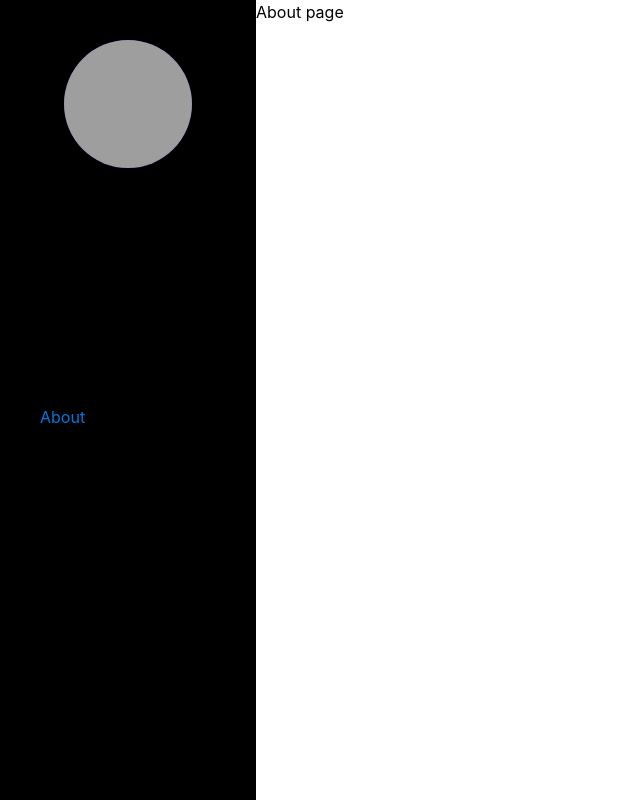
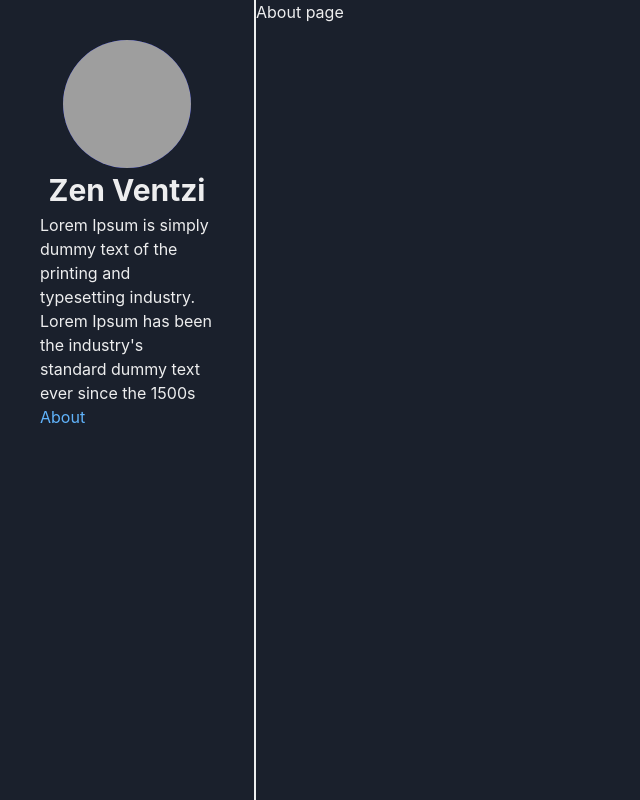
Before and after one commit to zenVentzi/blog, a Next.js app: page /about in a window 1280 px wide. Shown: the whole page, without its empty margins (0-640 px from the left). Built offline with nearby package versions, Linux system fonts and the light colour scheme; grey boxes are pictures that could not be loaded.

Commit message:
return to default theme colors

```diff
--- a/modules/common/layout/Sidebar.tsx
+++ b/modules/common/layout/Sidebar.tsx
@@ -1,9 +1,19 @@
-import { Box, Avatar, Flex, Text } from '@chakra-ui/react';
+import { Box, Avatar, Flex, Text, Button } from '@chakra-ui/react';
 import CustomLink from '../CustomLink';
 
 const Sidebar = () => {
   return (
-    <Box h="100%" w="100%" p="10" bg="black" boxShadow="10px 0 5px -2px white">
+    <Box
+      h="100%"
+      w="100%"
+      p="10"
+      // bg="black"
+      borderRight="2px"
+      // borderColor="white"
+      // shadow doesn't currently work because of grid
+      // boxShadow="10px 0 5px -2px red"
+      zIndex={1}
+    >
       <Flex direction="column" /* alignItems="center" */>
         <Avatar
           name="Zen Ventzi"
--- a/modules/common/theme.ts
+++ b/modules/common/theme.ts
@@ -1,12 +1,27 @@
-import { extendTheme } from '@chakra-ui/react';
+import { extendTheme, ThemeConfig } from '@chakra-ui/react';
+
+const config: ThemeConfig = {
+  initialColorMode: 'dark',
+  useSystemColorMode: false,
+};
 
 // 2. Call `extendTheme` and pass your custom values
 const theme = extendTheme({
+  config,
+  styles: {
+    // global: (props) => {
+    //   return {
+    //     '*': {
+    //       color: props.theme.colors.white,
+    //     },
+    //   };
+    // },
+  },
   colors: {
     // keep colors in theme, so that future small changes in color reflect the whole app
-    black: 'black',
-    gray: 'gray',
-    white: 'white',
+    // black: 'black',
+    // gray: 'gray',
+    // white: 'white',
     // brand: {
     //   100: '#f7fafc',
     //   // ...
--- a/pages/_document.tsx
+++ b/pages/_document.tsx
@@ -1,4 +1,6 @@
 import Document, { Html, Head, Main, NextScript } from 'next/document';
+import { ColorModeScript } from '@chakra-ui/react';
+import { theme } from '../modules/common';
 
 export default class MyDocument extends Document {
   render() {
@@ -6,6 +8,7 @@ export default class MyDocument extends Document {
       <Html lang="en">
         <Head />
         <body>
+          <ColorModeScript initialColorMode={theme.config.initialColorMode} />
           <Main />
           <NextScript />
         </body>
--- a/pages/blog/[slug].tsx
+++ b/pages/blog/[slug].tsx
@@ -19,7 +19,7 @@ type PostProps = {
 const PostPage = ({ post }: PostProps) => {
   // console.log(post.content);
   return (
-    <Box p="30px">
+    <Box p="30px" h="100%">
       <Center>
         <Box w="80ch">
           <Heading mb="15px">{post.title}</Heading>
```
